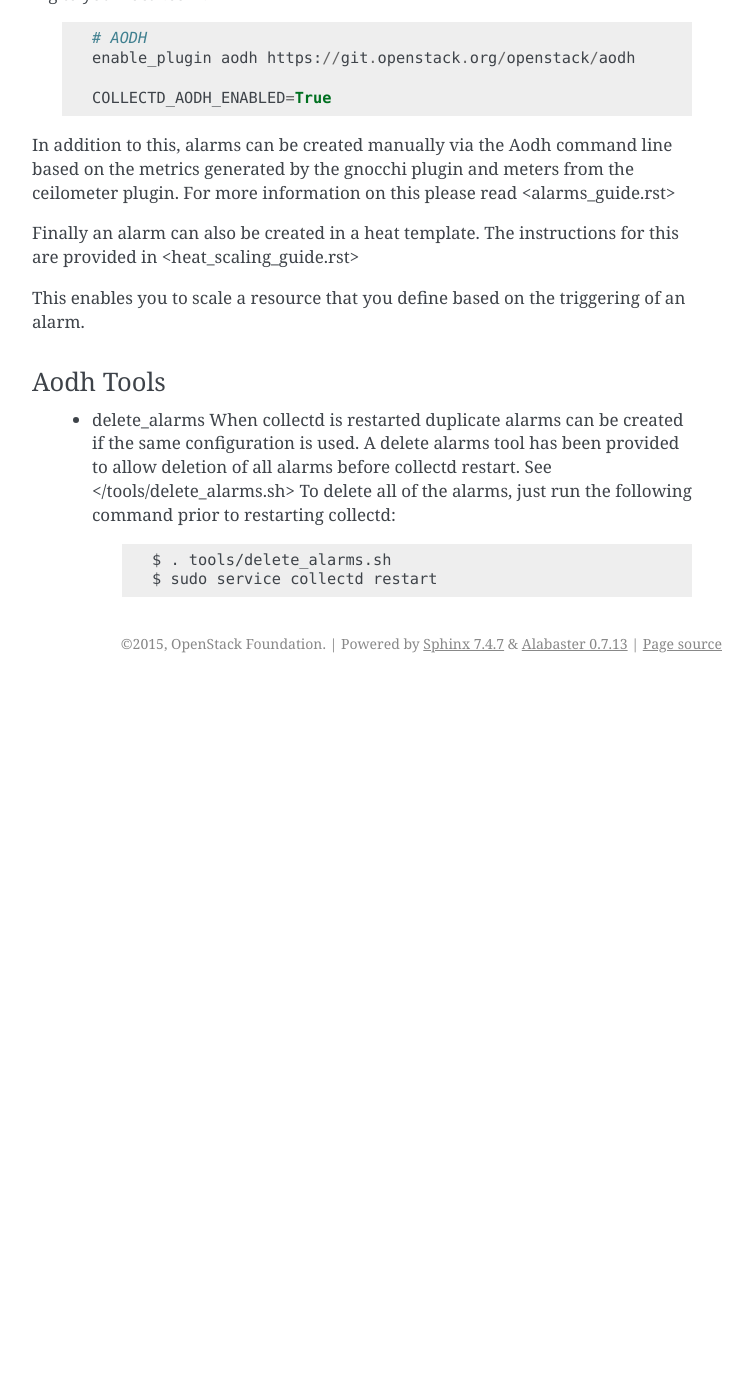
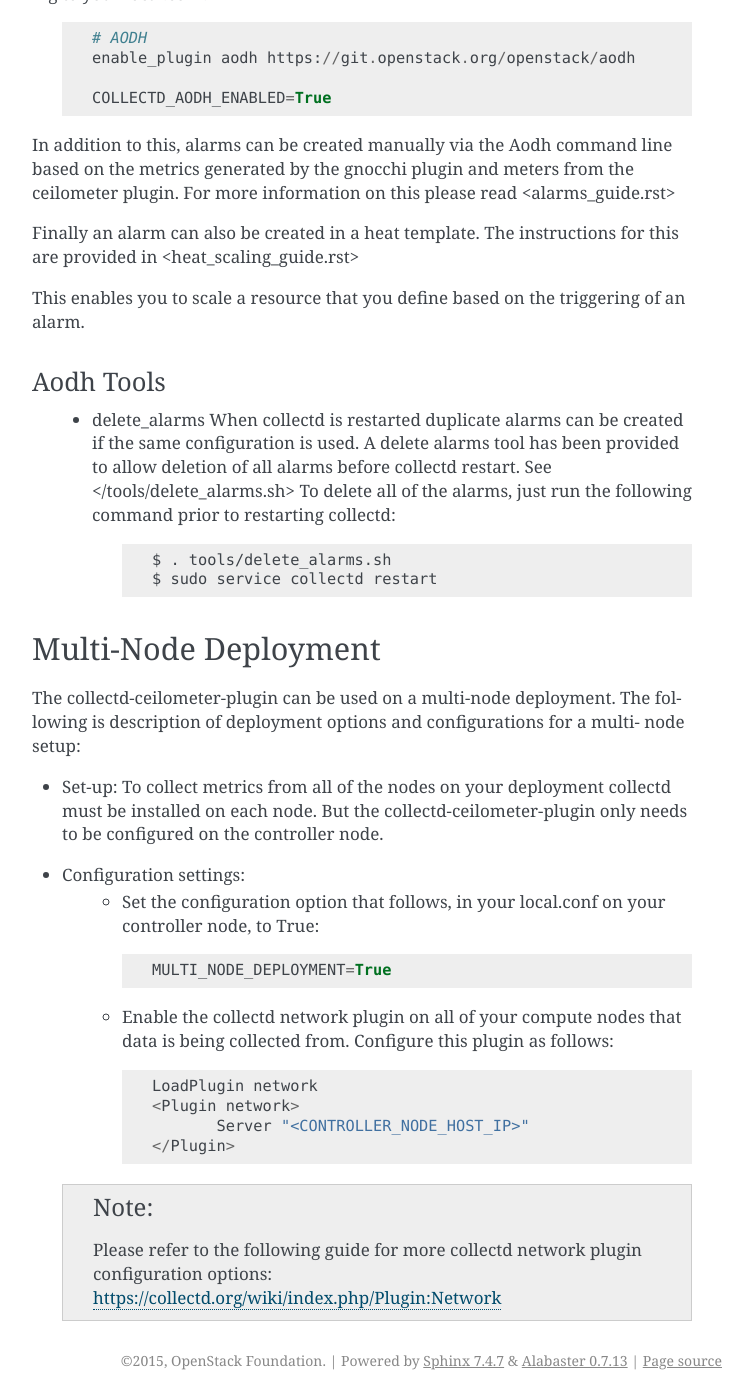
Before and after one commit to openstack-archive/collectd-openstack-plugins, a Sphinx documentation site: the page built from doc/source/devstackGSG.rst, in a window 1280 px wide and 1400 px high, scrolled down 2833 px. Shown: the whole window, without its empty margins (388-1140 px from the left). Built offline with Sphinx 7.4.7, drawn with Linux system fonts in a browser that asks for light colours; before the commit the page ends 3516 px from its top, so only the background shows below that; some of the changed text lies outside the part shown.

Commit message:
Multi-node deployment configuration
 - Automated the required configurations for the collectd.conf file
 - Enables the virt and network plugins
 - Included a MULTI_NODE_DEPLOYMENT configuration option for this change
 - This is only enabled when the libvirt.py file is not in use
 - Provided instructions on how to deploy multi-node

Change-Id: I151e318074250b94dbef247e6858c78086fcd362

```diff
--- a/doc/source/devstackGSG.rst
+++ b/doc/source/devstackGSG.rst
@@ -196,3 +196,38 @@
 
        $ . tools/delete_alarms.sh
        $ sudo service collectd restart
+
+Multi-Node Deployment
+---------------------
+
+The collectd-ceilometer-plugin can be used on a multi-node deployment. The
+following is description of deployment options and configurations for a multi-
+node setup:
+
+* Set-up:
+  To collect metrics from all of the nodes on your deployment collectd must be
+  installed on each node. But the collectd-ceilometer-plugin only needs to be
+  configured on the controller node.
+* Configuration settings:
+   - Set the configuration option that follows, in your local.conf on your
+     controller node, to True:
+
+    ::
+
+        MULTI_NODE_DEPLOYMENT=True
+
+   - Enable the collectd network plugin on all of your compute nodes that data
+     is being collected from. Configure this plugin as follows:
+
+    ::
+
+        LoadPlugin network
+        <Plugin network>
+               Server "<CONTROLLER_NODE_HOST_IP>"
+        </Plugin>
+
+  .. note::
+
+       Please refer to the following guide for more collectd network plugin
+       configuration options:
+       https://collectd.org/wiki/index.php/Plugin:Network
```
Also changed, not shown: doc/source/usage.rst (+8 -0 lines), 3 other files.
